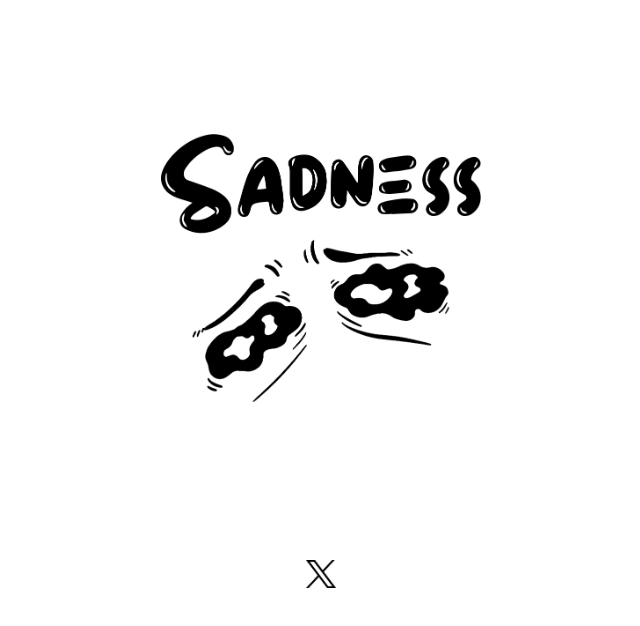
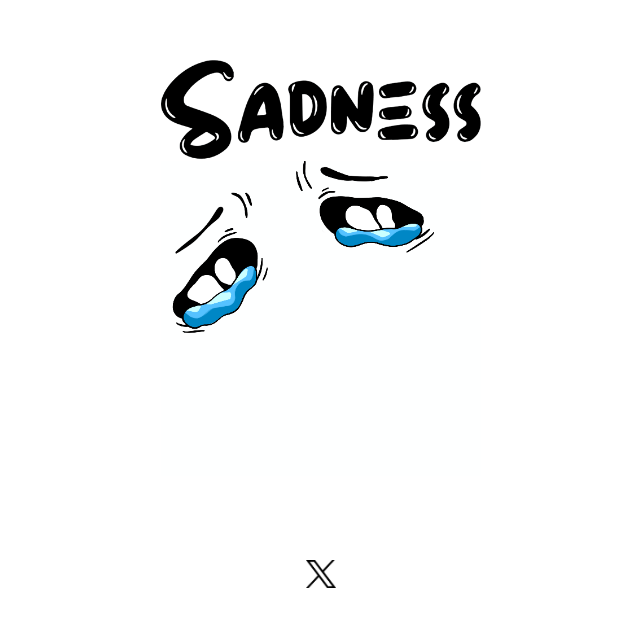
Before and after one commit to Lee-ji-soo/sadbase, a Next.js app: page / in a window 1280 px wide. Shown: the part 132-758 px from the top of the page, without its empty margins (319-959 px from the left). Built offline with nearby package versions, Linux system fonts and the light colour scheme.

Commit message:
try other image

```diff
--- a/src/app/page.tsx
+++ b/src/app/page.tsx
@@ -7,7 +7,7 @@ export default function Home() {
         <Image
           className='p-[40px]'
           priority={true}
-          src='/bgs/sadness_transparent.png'
+          src='/bgs/sd.gif'
           alt='sadbase_ogImage'
           width={400}
           height={400}
```
Also changed, not shown: public/bgs/sd.gif (added).
